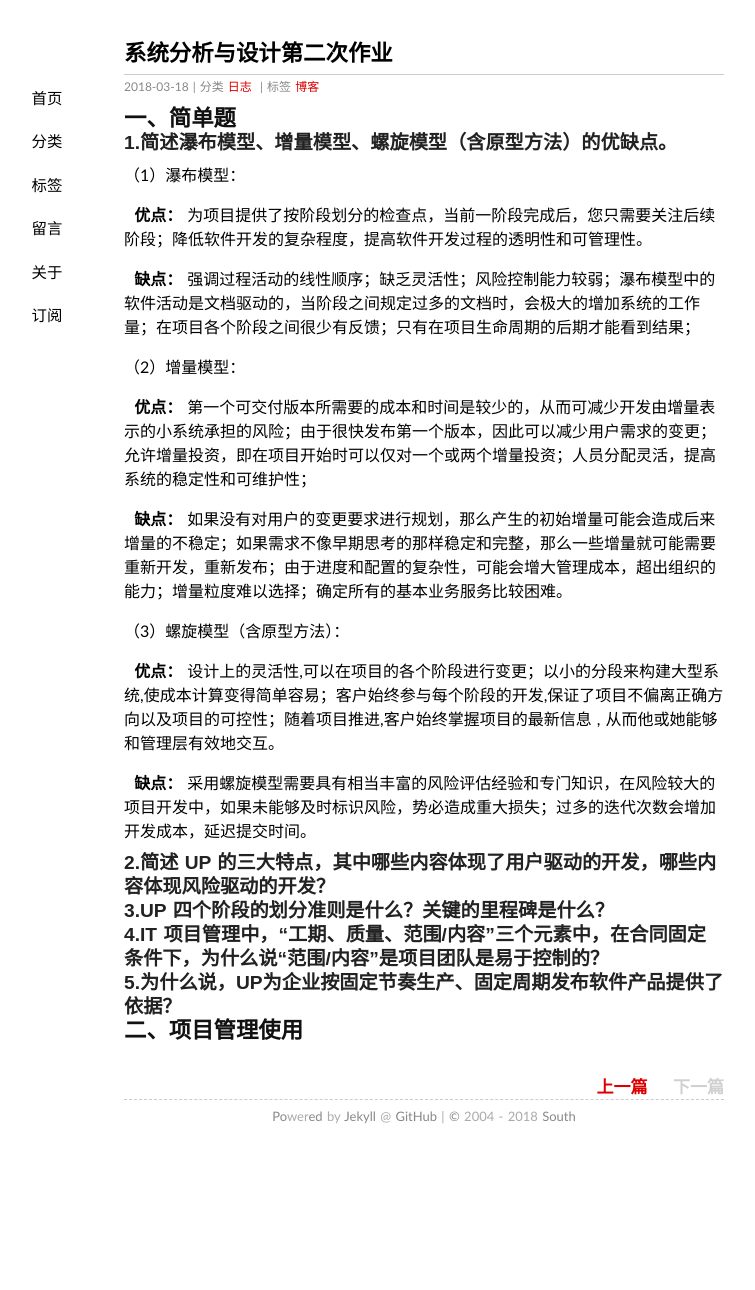
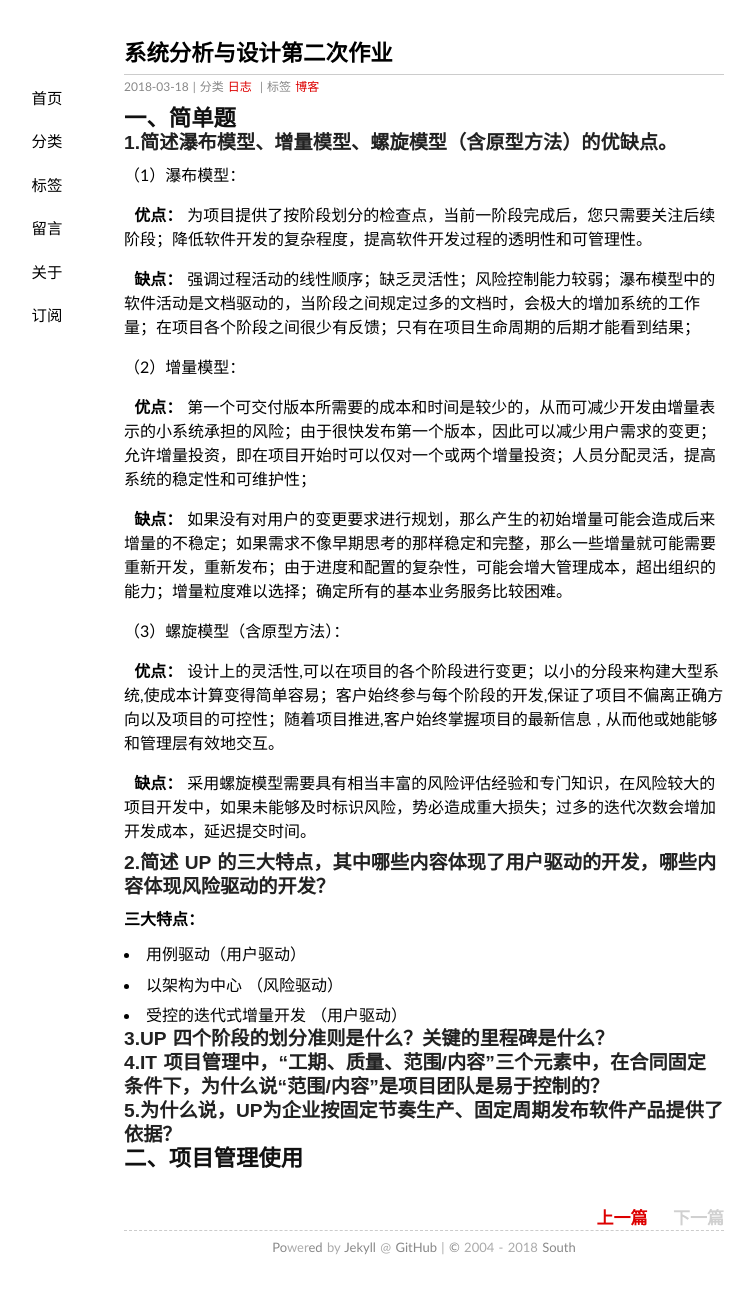
Before and after one commit to south270/south270.github.io, a Jekyll site: the page built from _posts/2018-3-18-second-homework.md, in a window 1280 px wide. Shown: the whole page, without its empty margins (216-971 px from the left). Built offline with Jekyll 4.4.1, drawn with Linux system fonts in a browser that asks for light colours; comment, search, counter and statistics services are not loaded; before the commit the page ends 1159 px from its top, so only the background shows below that.

Commit message:
Update 2018-3-18-second-homework.md

```diff
--- a/_posts/2018-3-18-second-homework.md
+++ b/_posts/2018-3-18-second-homework.md
@@ -26,6 +26,10 @@ tags: 博客
 
    **缺点：** 采用螺旋模型需要具有相当丰富的风险评估经验和专门知识，在风险较大的项目开发中，如果未能够及时标识风险，势必造成重大损失；过多的迭代次数会增加开发成本，延迟提交时间。
 ### 2.简述 UP 的三大特点，其中哪些内容体现了用户驱动的开发，哪些内容体现风险驱动的开发？
+**三大特点：**
+- 用例驱动（用户驱动）
+- 以架构为中心 （风险驱动）
+- 受控的迭代式增量开发 （用户驱动）
 ### 3.UP 四个阶段的划分准则是什么？关键的里程碑是什么？
 ### 4.IT 项目管理中，“工期、质量、范围/内容”三个元素中，在合同固定条件下，为什么说“范围/内容”是项目团队是易于控制的？
 ### 5.为什么说，UP为企业按固定节奏生产、固定周期发布软件产品提供了依据？
```
